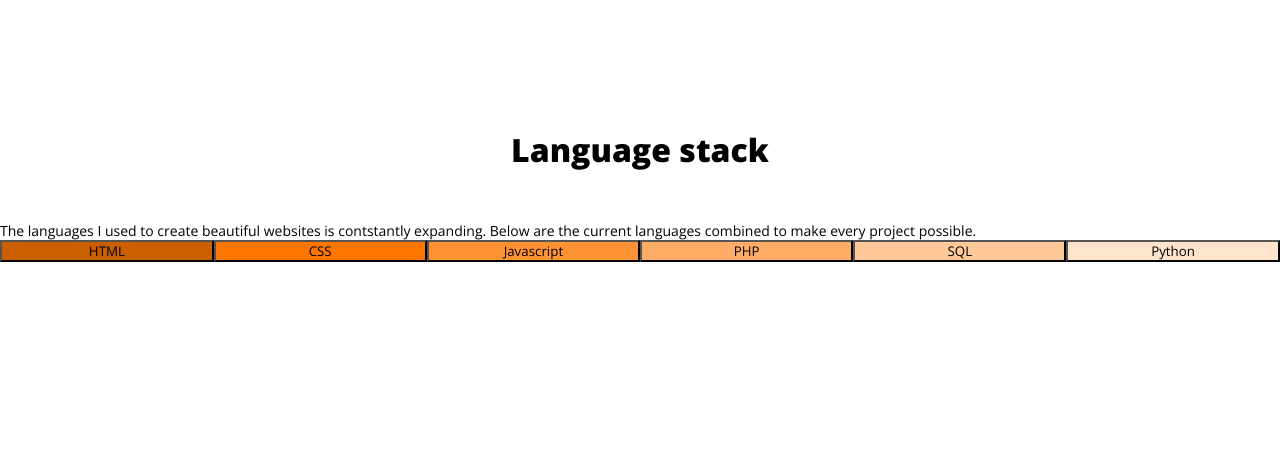
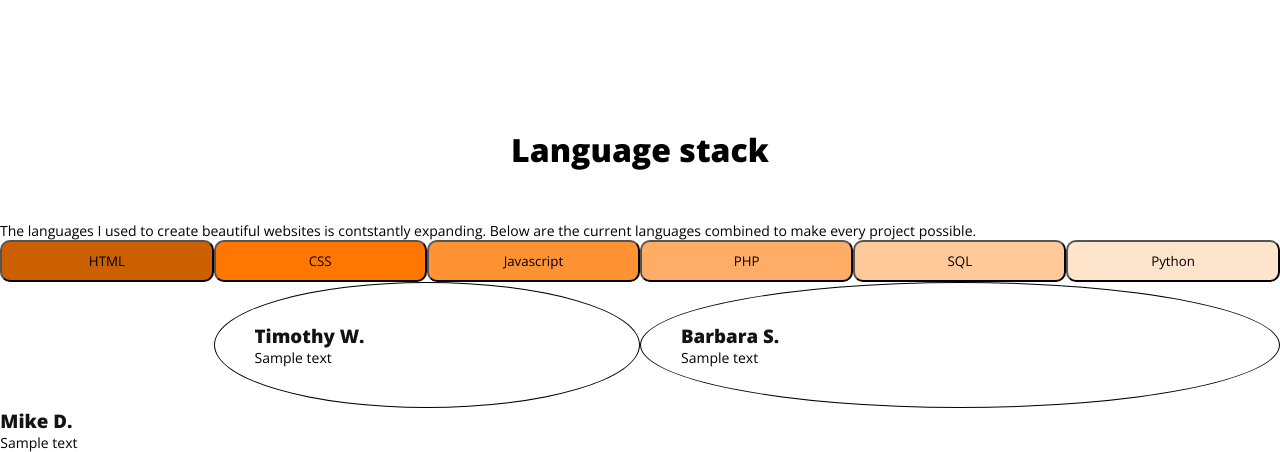
Before and after one commit to Leymabeans/personal-portfolio, a PHP site: page /HTML/home.html in a window 1280 px wide. Shown: the part 2414-2866 px from the top of the page. Before the commit the page ends 2676 px from the top, so only its background shows below. Run offline with PHP 8.4, Linux system fonts and the light colour scheme.

Commit message:
Changed Language stack layout, started client review

```diff
--- a/HTML/home.html
+++ b/HTML/home.html
@@ -86,7 +86,7 @@
           </section>
         </div>
       </div>
-
+    </div>
 
 <!--Language Stack================================================-->
       <h1 class="goal">Language stack</h1>
@@ -96,7 +96,7 @@
         project possible.</p>
       </div>
       <div class="grid-container2">
-        <button id="html" onmouseover="document.getElementById('languagepic').src='../MISC/htmlang.jpg'">HTML</button>
+        <button id="html">HTML</button>
         <button id="css">CSS</button>
         <button id="js">Javascript</button>
         <button id="php">PHP</button>
@@ -104,7 +104,25 @@
         <button id="py">Python</button>
         <img id="languagepic"/>
       </div>
-      <div class="hello">
+
+
+<!--Client Review================================================-->
+      <div class="grid-container2">
+      <section class="review1">
+        <h3>Timothy W.</h3>
+        <p>Sample text</p>
+      </section>
+
+      <section class="review2">
+        <h3>Barbara S.</h3>
+        <p>Sample text</p>
+      </section>
+
+      <section class="review3">
+        <h3>Mike D.</h3>
+        <p>Sample text</p>
+      </section>
+
       </div>
     </body>
 </html>
--- a/STYLE/homeStyle.css
+++ b/STYLE/homeStyle.css
@@ -163,16 +163,22 @@ p {
 
 
 /*Language Stack==================*/
-.grid-container2 > p {
+.grid-container2 > button {
   margin: 0;
   padding: 10px;
   border-radius: 10px;
   opacity: 1;
 }
 
-.grid-container2 > p:hover {
+.grid-container2 > button:hover {
   cursor: pointer;
   opacity: 0.8;
+}
+
+#languagepic {
+  background-color: #000000;
+  grid-column: 1 / 7;
+
 }
 
 #html {
@@ -204,3 +210,21 @@ p {
   grid-column: 6 / 7;
   background-color: hsl(28, 100%, 90%);
 }
+
+
+
+
+/*Client Review===================*/
+.review1 {
+  grid-column: 2 / 4;
+  padding: 40px;
+  border: 1px solid #000000;
+  border-radius: 50%;
+}
+
+.review2 {
+  grid-column: 4 / 7;
+  padding: 40px;
+  border: 1px solid #000000;
+  border-radius: 50%;
+}
```
